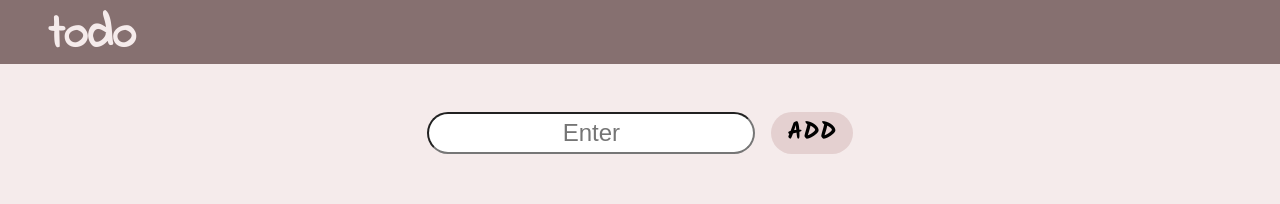
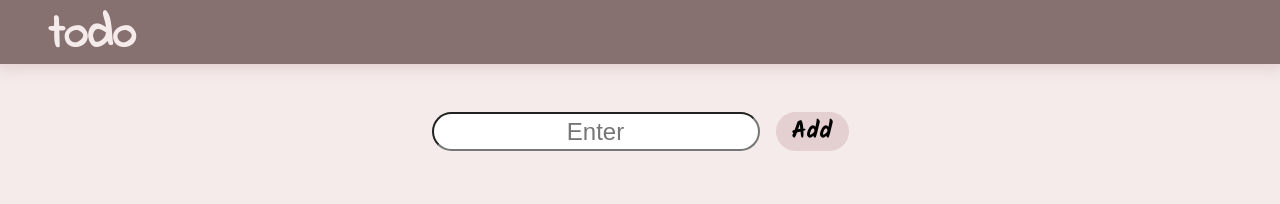
Before and after one commit to Karuna2505/Todo-App, a React (Create React App) app: page / in a window 1280 px wide. Shown: the top 204 px of the page. Built offline with nearby package versions, Linux system fonts and the light colour scheme.

Commit message:
ui-update

```diff
--- a/src/Components/Footer.js
+++ b/src/Components/Footer.js
@@ -9,8 +9,9 @@ const Styledfooter = styled.footer`
   height: 3rem;
   font-size: 1.5rem;
   width: 100%;
-  padding-top:1rem;
-  background-color:#E4D0D077;
+  padding-top: 1rem;
+  background-color: #e4d0d077;
+  box-shadow: 0px 0px 14px 5px #e4d0d0;
 `;
 
 function Footer() {
--- a/src/Components/Header.js
+++ b/src/Components/Header.js
@@ -1,19 +1,20 @@
 import React from "react";
-import styled from 'styled-components';
+import styled from "styled-components";
 
-const StyledHeader=styled.header`
- display:flex;
- background-color:#867070;
- height:4rem;
- font-size:3rem;
- padding-left:3rem;
- font-family: 'Indie Flower', cursive;
- color:#F5EBEB;
- font-weight: bold;
+const StyledHeader = styled.header`
+  display: flex;
+  background-color: #867070;
+  height: 4rem;
+  font-size: 3rem;
+  padding-left: 3rem;
+  font-family: "Indie Flower", cursive;
+  color: #f5ebeb;
+  font-weight: bold;
+  box-shadow: 0px 0px 14px 5px #e4d0d0;
 `;
 
-function Header(){
- return  <StyledHeader>todo</StyledHeader>;
+function Header() {
+  return <StyledHeader>todo</StyledHeader>;
 }
 
 export default Header;
--- a/src/Components/ListInput.js
+++ b/src/Components/ListInput.js
@@ -1,7 +1,6 @@
 import React, { useRef, useState } from "react";
 import styled from "styled-components";
-import { Button } from "@mui/material";
-import deleteicon from "../Assets/trash.png";
+import ListItems from "./ListItems";
 
 const StyledDiv = styled.div`
   display: flex;
@@ -19,15 +18,21 @@ const StyledInput = styled.input`
   text-align: center;
   margin-right: 1rem;
   width: 20rem;
-  font-size:1.5rem;
+  font-size: 1.5rem;
 `;
 
-const Styledul = styled.ul`
-  padding: 1rem;
-  box-shadow: 0px 0px 14px 5px #e4d0d0;
-  padding-bottom: 3rem;
-  margin-top: 3rem;
+const Styledbutton = styled.button`
+  background-color: #e4d0d0;
+  :hover {
+    background-color: #867070;
+  }
+  border-width: 0;
+  border-radius: 2rem;
+  font-size: 1.5rem;
+  padding: 0 1rem 0 1rem;
+  font-family: "Kalam";
 `;
+
 function ListInput() {
   const [value, setvalue] = useState("");
   const [listitems, setlistitems] = useState([]);
@@ -38,14 +43,9 @@ function ListInput() {
     setvalue(currentValue);
   }
   function handleClick() {
-    console.log(ss.current.value);
     ss.current.value = "";
     value && setlistitems((prevValue) => [...prevValue, value]);
     setvalue(null);
-  }
-
-  function handleDelete(item) {
-    setlistitems(listitems.filter((i) => i !== item));
   }
 
   return (
@@ -57,50 +57,10 @@ function ListInput() {
           type="text"
           placeholder="Enter"
         />
-        <Button
-          sx={{
-            backgroundColor: "#E4D0D0",
-            ":hover": {
-              backgroundColor: "#867070",
-            },
-            color: "black",
-          }}
-          onClick={handleClick}
-          style={{
-            borderRadius: "2rem",
-            fontSize: "1.5rem",
-            padding: "0 1rem 0 1rem",
-            fontFamily: "Kalam",
-          }}
-        >
-          Add
-        </Button>
+        <Styledbutton onClick={handleClick}>Add</Styledbutton>
       </StyledDiv>
 
-      {listitems.length ? (
-        <Styledul>
-          {listitems.map((items) => (
-            <StyledDiv key={items}>
-              <li style={{ marginRight: "1rem" }}>{items}</li>
-              <Button
-                sx={{
-                  backgroundColor: "#E4D0D0",
-                  ":hover": {
-                    backgroundColor: "#867070",
-                  },
-                }}
-                variant="text"
-                onClick={() => handleDelete(items)}
-                style={{ borderRadius: "2rem" }}
-              >
-                <img style={{ height: "1rem" }} src={deleteicon} alt="delete" />
-              </Button>
-            </StyledDiv>
-          ))}
-        </Styledul>
-      ) : (
-        <></>
-      )}
+      <ListItems listitems={listitems} setlistitems={setlistitems} />
     </>
   );
 }
--- /dev/null
+++ b/src/Components/ListItems.js
@@ -0,0 +1,61 @@
+import React from "react";
+import deleteicon from "../Assets/trash.png";
+import styled from "styled-components";
+
+const Styledul = styled.ul`
+  padding: 1rem;
+  box-shadow: 0px 0px 14px 5px #e4d0d0;
+  padding-bottom: 3rem;
+  margin-top: 3rem;
+`;
+
+const StyledDiv = styled.div`
+  display: flex;
+  justify-content: center;
+  margin-top: 3rem;
+  font-size: 2rem;
+  width: auto;
+  color: #867070;
+  font-weight: bold;
+  font-family: "Indie Flower", cursive;
+`;
+
+const StyledButton = styled.button`
+  border-radius: 1rem;
+  background-color: #e4d0d0;
+  :hover {
+    background-color: #867070;
+  }
+  border-width: 0;
+  width: 3%;
+`;
+
+function ListItems(props) {
+  let listitems = props.listitems;
+  let setlistitems = props.setlistitems;
+
+  function handleDelete(item) {
+    setlistitems(listitems.filter((i) => i !== item));
+  }
+
+  return (
+    <>
+      {listitems.length ? (
+        <Styledul>
+          {listitems.map((items) => (
+            <StyledDiv key={items}>
+              <li style={{ marginRight: "1rem" }}>{items}</li>
+              <StyledButton variant="text" onClick={() => handleDelete(items)}>
+                <img style={{ height: "1rem" }} src={deleteicon} alt="delete" />
+              </StyledButton>
+            </StyledDiv>
+          ))}
+        </Styledul>
+      ) : (
+        <></>
+      )}
+    </>
+  );
+}
+
+export default ListItems;
```
